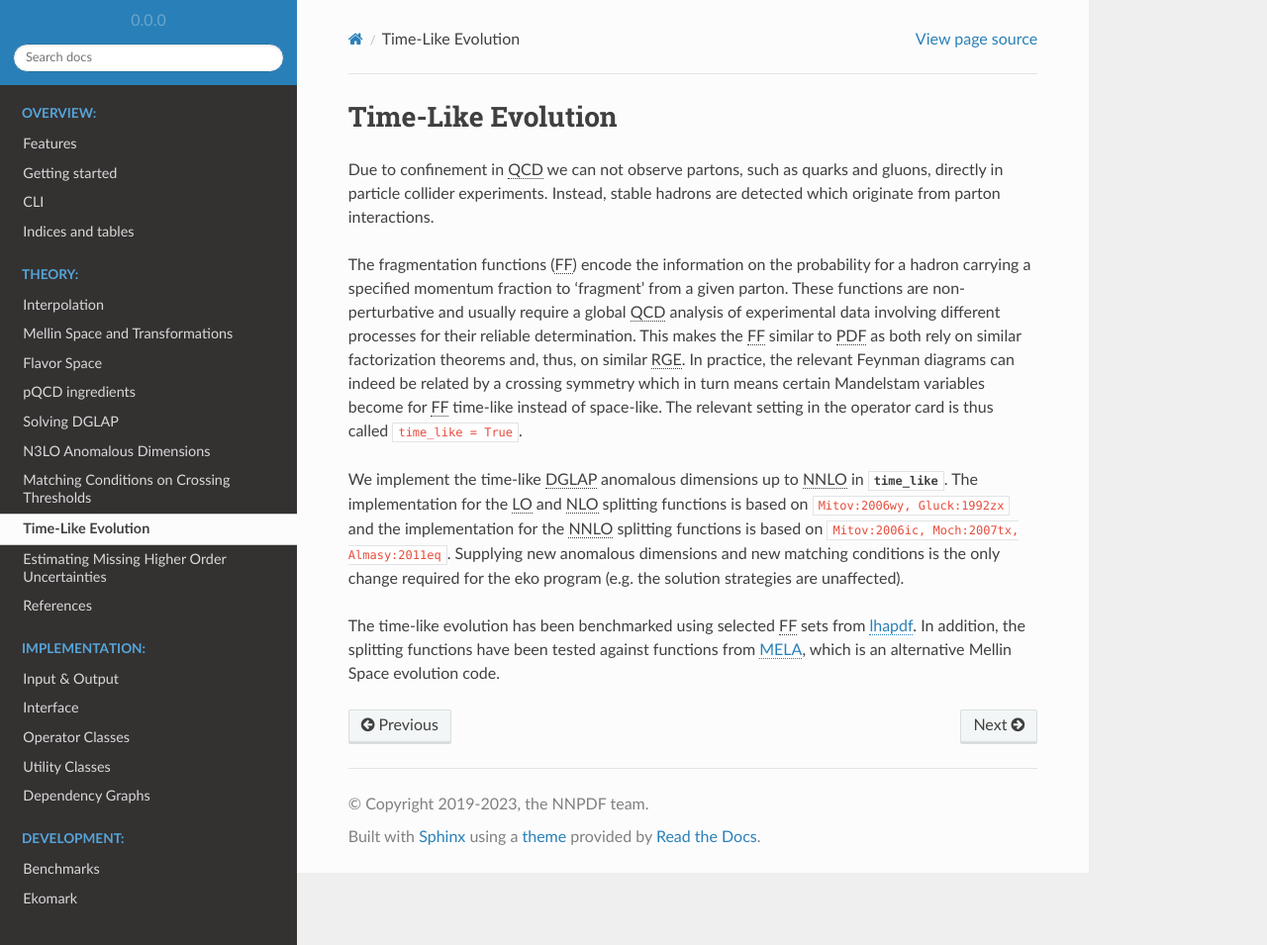
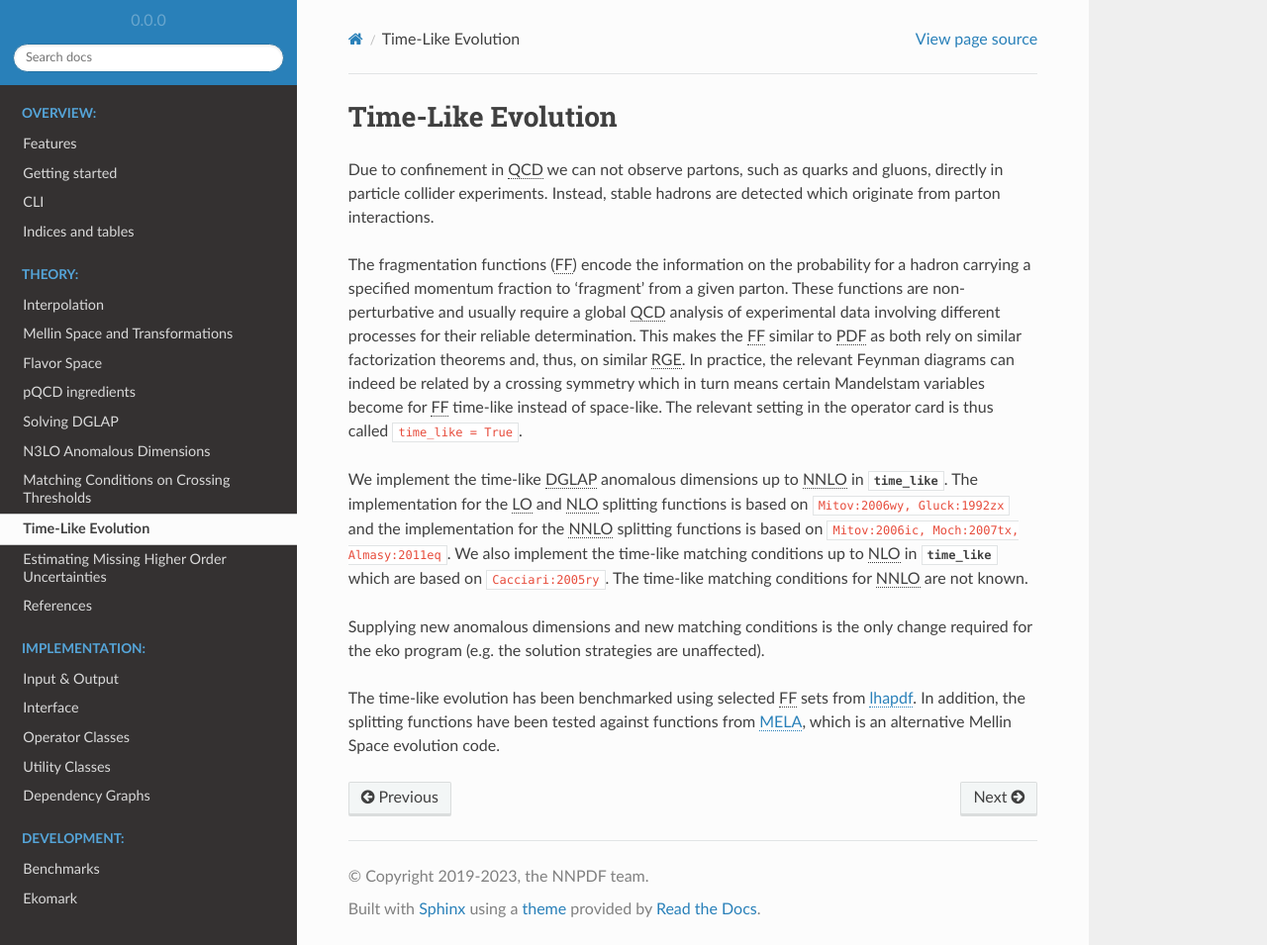
Before and after one commit to NNPDF/eko, a Sphinx documentation site: the page built from doc/source/theory/TimeLike.rst, in a window 1280 px wide and 955 px high. Shown: the whole window at 99% size. Built offline with Sphinx 7.4.7 and the Read the Docs theme 2.0.0, drawn with Linux system fonts in a browser that asks for light colours; pages that are not in the unit, such as notebooks, are missing from menus; cross-references to code outside the pages are shown as plain code.

Commit message:
modify docs

```diff
--- a/doc/source/theory/TimeLike.rst
+++ b/doc/source/theory/TimeLike.rst
@@ -19,6 +19,9 @@ The relevant setting in the operator card is thus called ``time_like = True``.
 We implement the time-like |DGLAP| anomalous dimensions up to |NNLO| in :class:`~ekore.anomalous_dimensions.unpolarized.time_like`.
 The implementation for the |LO| and |NLO| splitting functions is based on :cite:`Mitov:2006wy, Gluck:1992zx` and the implementation for
 the |NNLO| splitting functions is based on :cite:`Mitov:2006ic, Moch:2007tx, Almasy:2011eq`.
+We also implement the time-like matching conditions up to |NLO| in :class:`~ekore.operator_matrix_elements.unpolarized.time_like` which
+are based on :cite:`Cacciari:2005ry`. The time-like matching conditions for |NNLO| are not known.
+
 Supplying new anomalous dimensions and new matching conditions is the only change required for the eko program (e.g. the
 solution strategies are unaffected).
 
```
